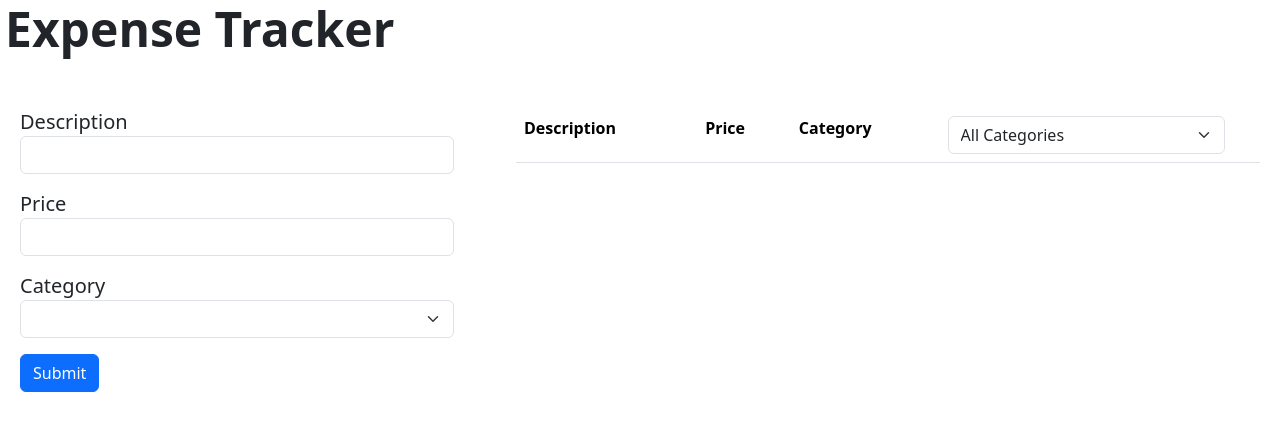
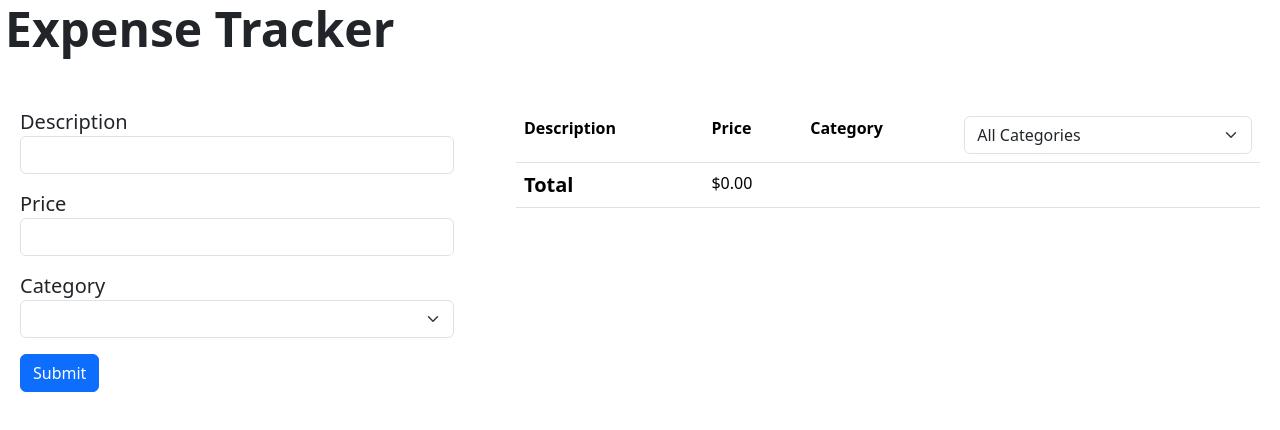
Before and after one commit to Rilwan0410/Expense_Tracker, a React (Vite) app in the folder ExpenseTracker_Self-Project/: page / in a window 1280 px wide. Shown: the top 430 px of the page. Built offline with nearby package versions, Linux system fonts and the light colour scheme.

Commit message:
few bugs need to fix

```diff
--- a/ExpenseTracker_Self-Project/src/App.jsx
+++ b/ExpenseTracker_Self-Project/src/App.jsx
@@ -5,9 +5,9 @@ import ExpenseTable from "./components/ExpenseTable";
 
 function App() {
   const [expenses, setExpenses] = useState([]);
-  const [categories, setCategories] = useState("");
+  const [categories, setCategories] = useState("all");
   const [prevList, setPrevList] = useState([...expenses]);
-
+  const [totalPrice, setTotalPrice] = useState(0);
   return (
     <>
       <h1 className="font-semibold text-[3rem] ml-[5px]">Expense Tracker</h1>
@@ -19,6 +19,8 @@ function App() {
           setCategories={setCategories}
           prevList={prevList}
           setPrevList={setPrevList}
+          totalPrice={totalPrice}
+          setTotalPrice={setTotalPrice}
         />
         <ExpenseTable
           expenses={expenses}
@@ -27,6 +29,8 @@ function App() {
           setCategories={setCategories}
           prevList={prevList}
           setPrevList={setPrevList}
+          totalPrice={totalPrice}
+          setTotalPrice={setTotalPrice}
         />
       </div>
     </>
--- a/ExpenseTracker_Self-Project/src/components/ExpenseTable.jsx
+++ b/ExpenseTracker_Self-Project/src/components/ExpenseTable.jsx
@@ -7,6 +7,8 @@ const ExpenseTable = ({
   setCategories,
   prevList,
   setPrevList,
+  totalPrice,
+  setTotalPrice,
 }) => {
   useEffect(() => {
     setPrevList(expenses);
@@ -18,8 +20,12 @@ const ExpenseTable = ({
     let filtered = expenses.filter(
       (expense) => expense.description != htmlElement
     );
+    let price = filtered.reduce((x, newX) => {
+      return x + newX.price;
+    }, 0);
     setExpenses(filtered);
     setPrevList(filtered);
+    setTotalPrice(price);
   }
 
   function filterResults(e) {
@@ -55,10 +61,10 @@ const ExpenseTable = ({
                 <option value="utilities">Utilities</option>
               </select>
             </td>
-            <td></td>
           </tr>
 
-          {expenses.map((expense, index) => (
+          {categories === "all"
+            ? expenses.map((expense, index) => (
                 <tr key={index}>
                   <td>{expense.description}</td>
                   <td>
@@ -74,7 +80,21 @@ const ExpenseTable = ({
                     </button>
                   </td>
                 </tr>
-          ))}
+              ))
+            : categories === "utilities"
+            ? expenses.filter((exp) => exp.category === capitalize(categories))
+            : ""}
+          <tr>
+            <td className="font-bold text-xl">Total</td>
+            <td className="">
+              {totalPrice.toLocaleString("en-US", {
+                style: "currency",
+                currency: "USD",
+              })}
+            </td>
+            <td></td>
+            <td></td>
+          </tr>
         </tbody>
       </table>
     </div>
--- a/ExpenseTracker_Self-Project/src/components/ListForm.jsx
+++ b/ExpenseTracker_Self-Project/src/components/ListForm.jsx
@@ -2,24 +2,37 @@ import React from "react";
 import { useForm } from "react-hook-form";
 import { capitalize } from "../utils";
 
-const ListForm = ({expenses, setExpenses, prevList, setPrevList}) => {
-
-
+const ListForm = ({
+  expenses,
+  setExpenses,
+  prevList,
+  setPrevList,
+  totalPrice,
+  categories,
+  setCategories,
+  setTotalPrice,
+}) => {
   const {
     register,
-    formState: { errors, isValid },
+    formState: { errors },
     handleSubmit,
-    reset
+    reset,
   } = useForm();
 
-  function onSubmit(data){
-    data.description = capitalize(data.description)
-    data.price = Number(data.price)
-    data.category = capitalize(data.category)
-    const updatedExpenses = [...expenses, {...data}]
-    setExpenses(updatedExpenses)
-    setPrevList(updatedExpenses)
-    reset()
+  function onSubmit(data) {
+    data.description = capitalize(data.description);
+    data.price = Number(data.price);
+    data.category = capitalize(data.category);
+    const updatedExpenses = [...expenses, { ...data }];
+    setExpenses(updatedExpenses);
+    setPrevList(updatedExpenses);
+    let price = updatedExpenses.reduce((x, newX) => {
+      return x + newX.price;
+    }, 0);
+
+    setTotalPrice(price);
+
+    reset();
   }
   return (
     <form
@@ -72,10 +85,7 @@ const ListForm = ({expenses, setExpenses, prevList, setPrevList}) => {
           <p className="text-red-600 mt-[2px]">Category cannot be empty</p>
         )}
       </div>
-      <button
-        type="submit"
-        className="btn btn-primary text-medium"
-      >
+      <button type="submit" className="btn btn-primary text-medium">
         Submit
       </button>
     </form>
```
Lines whose indentation alone changed are shown as unchanged.
